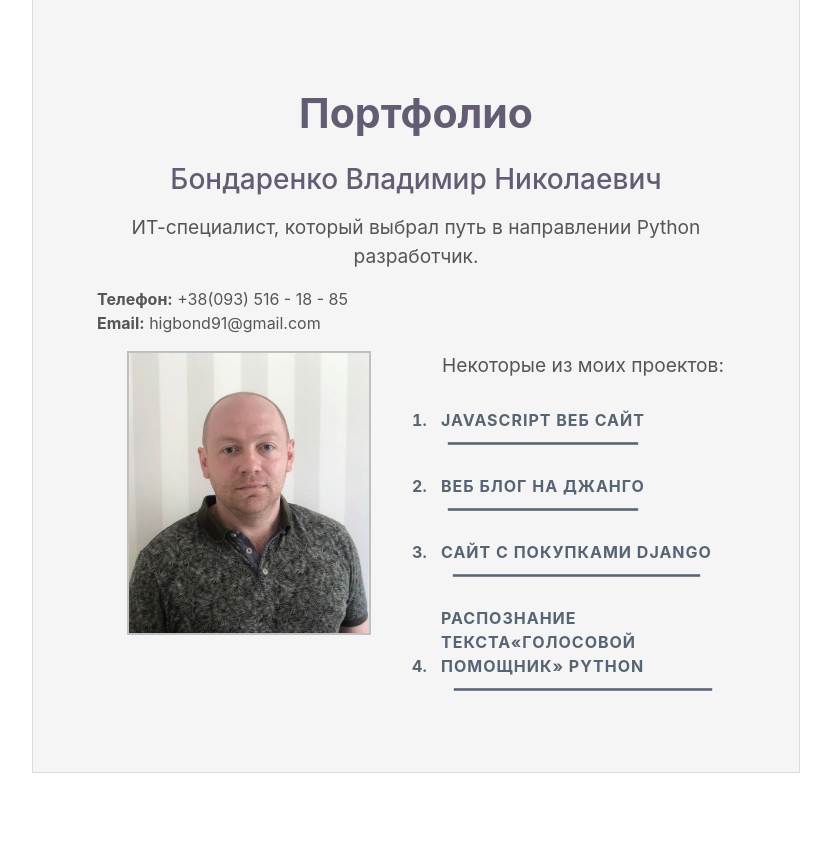
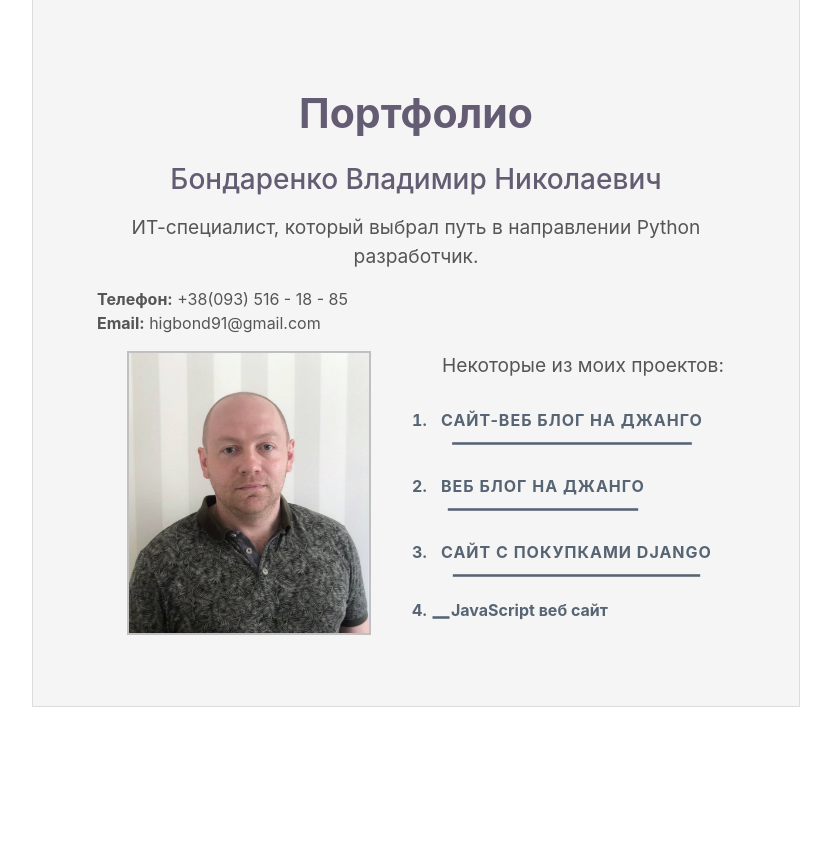
Before and after one commit to Higbond/potfolio, a Django app: page / in a window 1280 px wide. Shown: the part 91-953 px from the top of the page, without its empty margins (224-1055 px from the left). After the commit the page ends 798 px from the top, so only its background shows below. Run offline with Django 3.2, Linux system fonts and the light colour scheme.

Commit message:
setting update

```diff
--- a/main/templates/main/home.html
+++ b/main/templates/main/home.html
@@ -26,10 +26,10 @@
 	      <div class="col-md-6">
 	        <p class="left-text">Некоторые из моих проектов:</p>
 	        <ol class="text-left cl-effect-7">
-	          <li><a href="#" title="Посетить сайт">JavaScript веб сайт</a></li>
+	          <li><a href="https://budgrand.herokuapp.com/" title="Посетить сайт">Сайт-веб блог на Джанго</a></li>
 	          <li><a href="#" title="Посетить сайт">Веб блог на Джанго</a></li>
 	          <li><a href="#" title="Посетить сайт">Сайт с покупками Django</a></li>
-	          <li><a href="#" title="Посетить сайт">Распознание текста«Голосовой помощник» Python</a></li>
+	          <li><a href="#" title="Посетить сайт"></a>JavaScript веб сайт</li>
 	        </ol>
 	      </div>
 	    </div>
```
